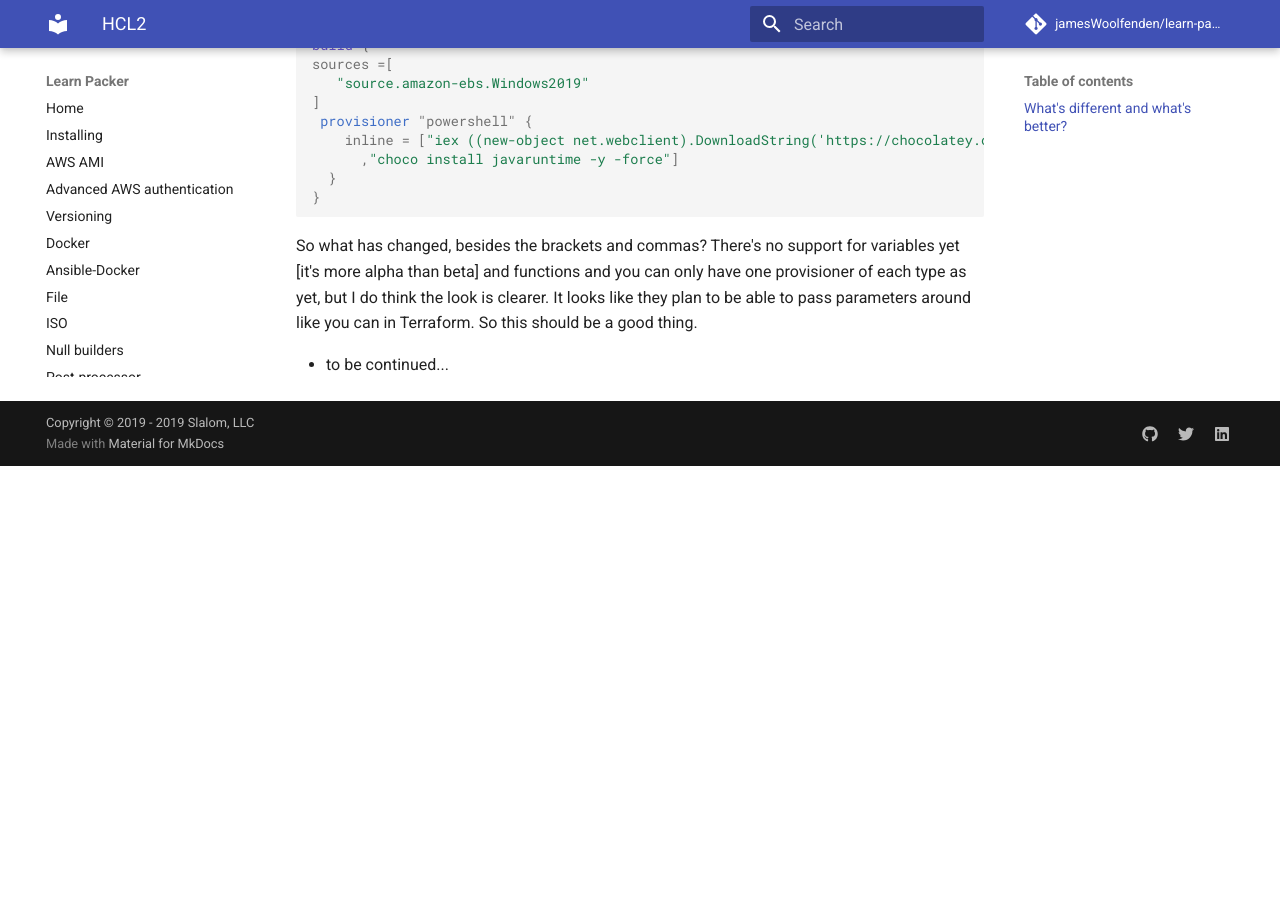
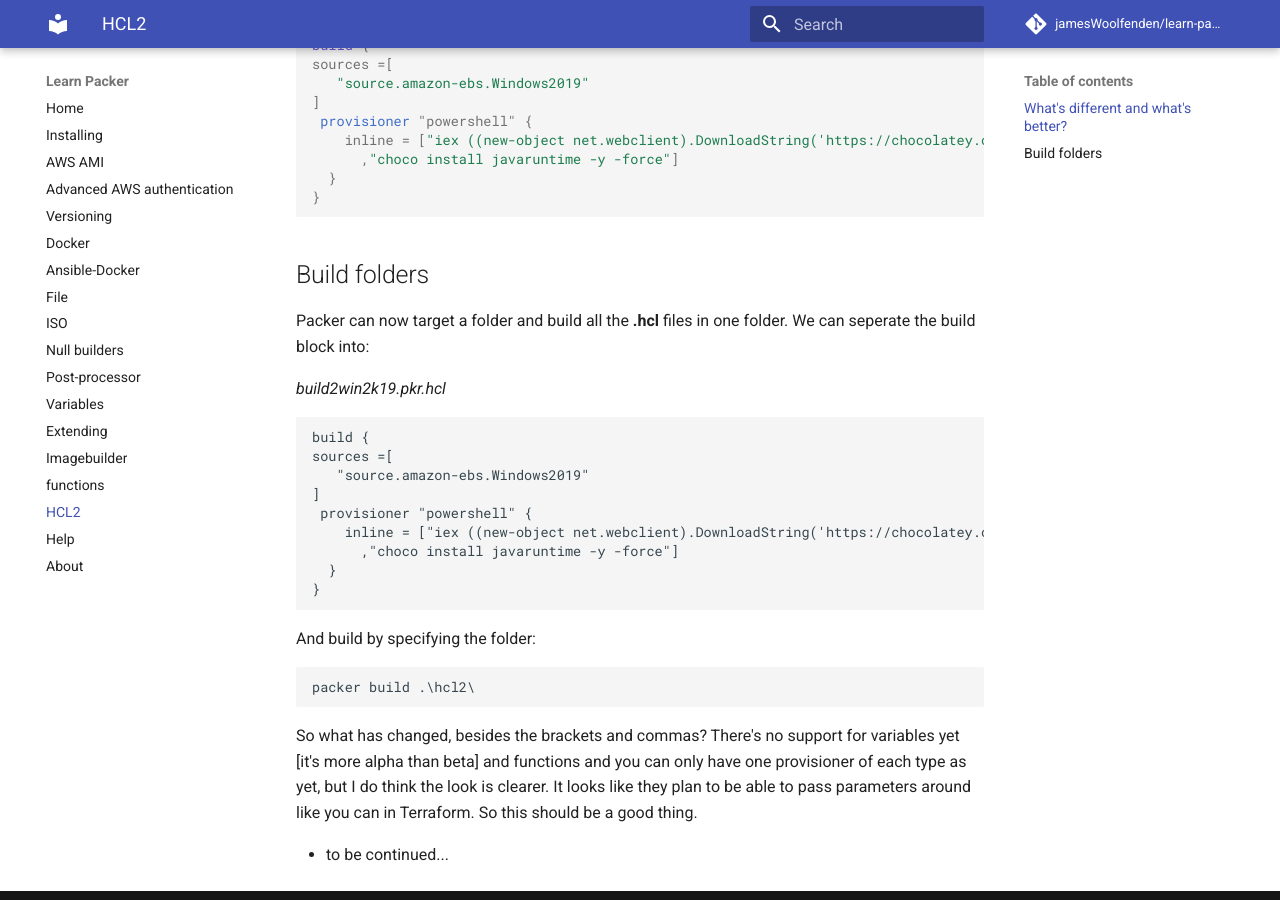
Before and after one commit to JamesWoolfenden/learn-packer, an MkDocs documentation site: the page built from docs/hcl2.md, in a window 1280 px wide and 900 px high, scrolled down 1947 px. Built offline with MkDocs 1.6.1 and Material for MkDocs 9.7.7, drawn with Linux system fonts in a browser that asks for light colours; comment, search, counter and statistics services are not loaded; before the commit the page ends 2413 px from its top, so only the background shows below that.

Commit message:
Update hcl2.md

````diff
--- a/docs/hcl2.md
+++ b/docs/hcl2.md
@@ -101,6 +101,29 @@ sources =[
 }
 ```
 
+## Build folders
+
+Packer can now target a folder and build all the **.hcl** files in one folder.
+We can seperate the build block into:
+
+*build2win2k19.pkr.hcl*
+```
+build {
+sources =[
+   "source.amazon-ebs.Windows2019"
+]
+ provisioner "powershell" {
+    inline = ["iex ((new-object net.webclient).DownloadString('https://chocolatey.org/install.ps1'))|out-null"
+      ,"choco install javaruntime -y -force"]
+  }
+}
+```
+
+And build by specifying the folder:
+```cli
+packer build .\hcl2\
+```
+
 So what has changed, besides the brackets and commas?
 There's no support for variables yet [it's more alpha than beta] and functions and you can only have one provisioner of each type as yet, but I do think the look is clearer.
 It looks like they plan to be able to pass parameters around like you can in Terraform. So this should be a good thing.
````
